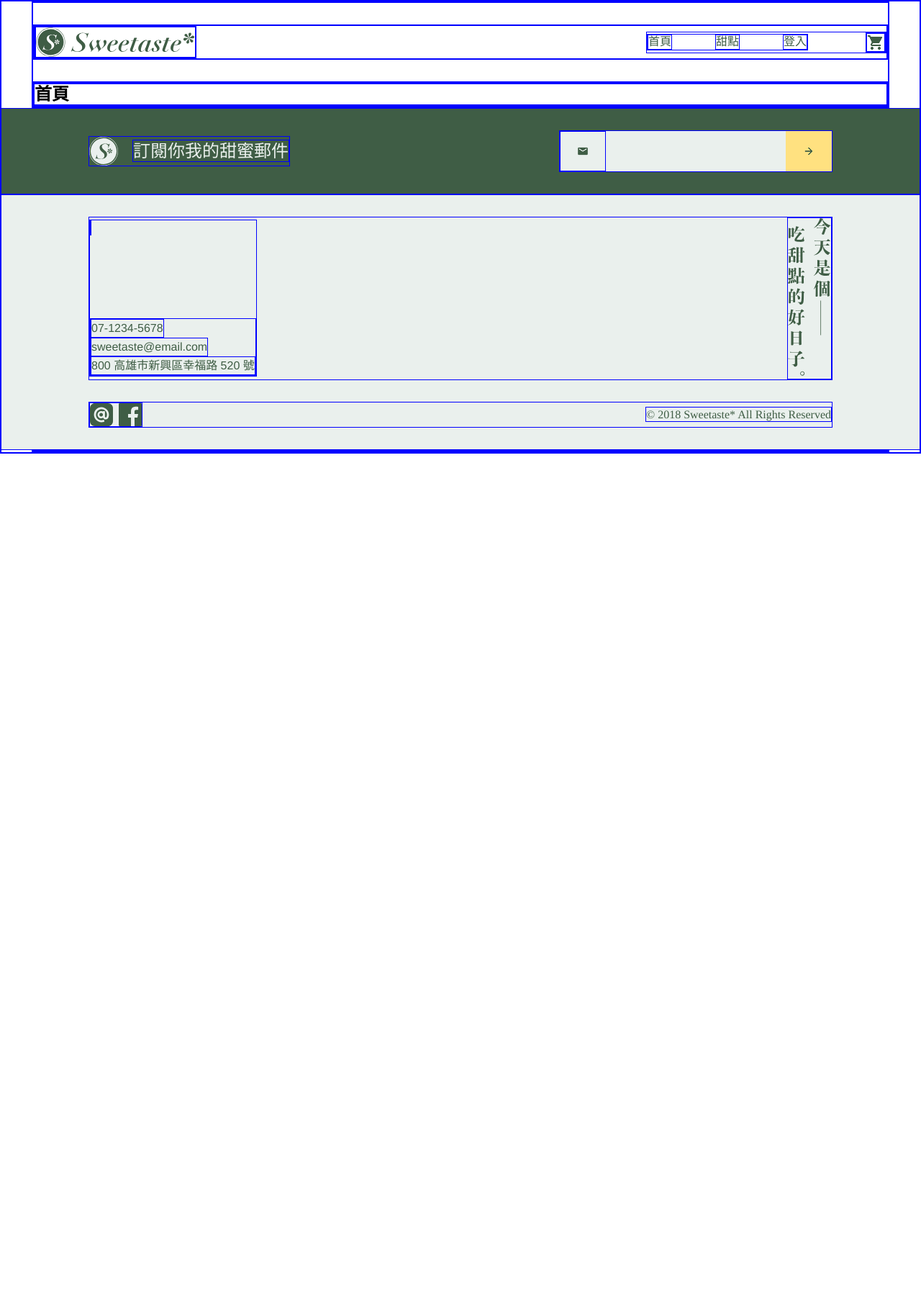
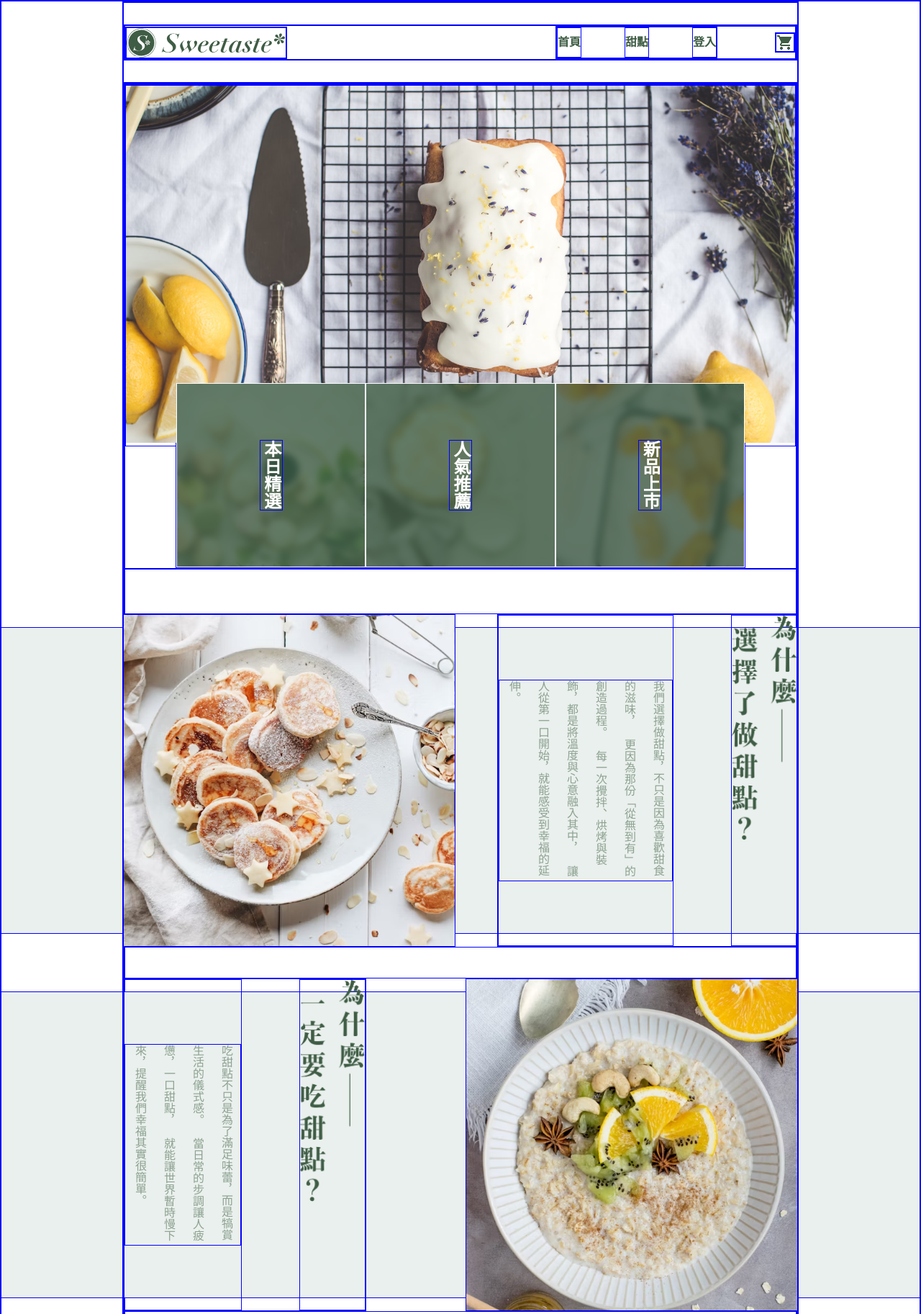
Before and after one commit to fntxxx/dessertEC, a plain HTML site: page index.html in a window 1280 px wide. Shown: the top 1825 px of the page at 72% size. Before the commit the page ends 800 px from the top, so only its background shows below. Drawn offline with Linux system fonts and the light colour scheme.

Commit message:
首頁除商品卡片完成+小修頁尾

```diff
--- a/js/pages/home.js
+++ b/js/pages/home.js
@@ -1,7 +1,82 @@
 export default function home() {
-  const el = document.createElement("section");
-  el.innerHTML = `
-    <h2>首頁</h2>
+    const el = document.createElement("section");
+    el.innerHTML = `
+    <section class="hero">
+        <div class="hero__image-wrapper">
+            <img src="./img/home/banner1.avif" alt="首頁主視覺" class="hero__image">
+        </div>
+
+        <div class="hero__category-buttons">
+            <button type="button" class="hero__button hero__button--daily">
+                <p>本日精選</p>
+            </button>
+
+            <button type="button" class="hero__button hero__button--popular">
+                <p>人氣推薦</p>
+            </button>
+
+            <button type="button" class="hero__button hero__button--new">
+                <p>新品上市</p>
+            </button>
+        </div>
+    </section>
+
+    <section class="section-why-choose">
+        <div class="section-why-choose__text-only--sm">
+            <img src="./img/home/sm-text1.png" alt="為什麼選擇了做甜點">
+        </div>
+        <div class="section-why-choose__group">
+            <div class="section-why-choose__group--inner">
+                <div class="section-why-choose__image">
+                    <img src="./img/home/banner2.avif" alt="甜點圖片1">
+                </div>
+                <div class="section-why-choose__text">
+                    <div class="section-why-choose__title">
+                        <img src="./img/home/lg-text1.png" alt="為什麼選擇了做甜點">
+                    </div>
+                    <div class="section-why-choose__description">
+                        <p>
+                            我們選擇做甜點，不只是因為喜歡甜食的滋味，
+                            更因為那份「從無到有」的創造過程。
+                            每一次攪拌、烘烤與裝飾，都是將溫度與心意融入其中，
+                            讓人從第一口開始，就能感受到幸福的延伸。
+                        </p>
+                    </div>
+                </div>
+            </div>
+        </div>
+
+        <div class="section-why-choose__text-only--sm">
+            <img src="./img/home/sm-text2.png" alt="為什麼一定要吃甜點">
+        </div>
+        <div class="section-why-choose__group">
+            <div class="section-why-choose__group--inner">
+                <div class="section-why-choose__image">
+                    <img src="./img/home/banner3.avif" alt="甜點圖片2">
+                </div>
+                <div class="section-why-choose__text">
+                    <div class="section-why-choose__title">
+                        <img src="./img/home/lg-text2.png" alt="為什麼一定要吃甜點">
+                    </div>
+                    <div class="section-why-choose__description">
+                        <p>
+                            吃甜點不只是為了滿足味蕾，而是犒賞生活的儀式感。
+                            當日常的步調讓人疲憊，一口甜點，
+                            就能讓世界暫時慢下來，提醒我們幸福其實很簡單。
+                        </p>
+                    </div>
+                </div>
+            </div>
+        </div>
+
+        <div class="section-why-choose__text-only--sm">
+            <img src="./img/home/sm-text3.png" alt="想吃甜點是不需要理由的">
+        </div>
+        <div class="section-why-choose__text-only--lg">
+            <img src="./img/home/lg-text3.png" alt="想吃甜點是不需要理由的">
+        </div>
+    </section>
+
   `;
-  return el;
+    return el;
 }
--- a/js/parts/footer.js
+++ b/js/parts/footer.js
@@ -2,6 +2,7 @@ export default function footer() {
     const el = document.createElement("footer");
     el.innerHTML = `
     <div class="footer__subscription">
+        <div class="footer__subscription--inner">
             <div class="footer__subscription-info">
                 <img src="./img/footer/logo-light.png" alt="LOGO">
                 <p>訂閱你我的甜蜜郵件</p>
@@ -16,8 +17,10 @@ export default function footer() {
                 </button>
             </div>
         </div>
+    </div>
 
     <div class="footer__content">
+        <div class="footer__content--inner ">
             <div class="footer__info">
                 <div class="footer__brand">
                     <div class="footer__logo">
@@ -41,6 +44,7 @@ export default function footer() {
                 <p class="footer__copyright">© 2018 Sweetaste* All Rights Reserved</p>
             </div>
         </div>
+    </div>
   `;
     return el;
 }
--- a/scss/all.scss
+++ b/scss/all.scss
@@ -1,3 +1,4 @@
 @use "base" as *;
 @use "components" as *;
 @use "layout" as *;
+@use "pages" as *;
--- a/scss/base/_base.scss
+++ b/scss/base/_base.scss
@@ -1,4 +1,4 @@
-// base.scss
+/* base.scss */
 
 @use "variable" as *;
 
--- a/scss/base/_mixin.scss
+++ b/scss/base/_mixin.scss
@@ -1,5 +1,3 @@
-// mixin.scss
-
 @mixin pad {
     @media (max-width:768px) {
         @content;
--- a/scss/base/_variable.scss
+++ b/scss/base/_variable.scss
@@ -1,5 +1,3 @@
-// variable.scss
-
 // 色彩系統
 $color-white: #FFFFFF;
 $color-primary-light: #FFE180;
--- a/scss/layout/_container.scss
+++ b/scss/layout/_container.scss
@@ -1,7 +1,10 @@
+/* container.scss */
+
 @use "../base" as *;
 
 .container {
-    margin: 0 42px;
+    max-width: 940px;
+    margin: 0 auto;
     background-color: $color-white;
 
     @include mobile {
--- a/scss/layout/_footer.scss
+++ b/scss/layout/_footer.scss
@@ -1,10 +1,9 @@
+/* footer.scss */
+
 @use "../base" as *;
 @use "../components" as *;
 
 .footer__subscription {
-    @include flex-between;
-    flex-wrap: nowrap;
-    padding: 30px 122px;
     background-color: $color-primary;
     position: relative;
     left: 50%;
@@ -13,10 +12,19 @@
     margin-left: -50vw;
     margin-right: -50vw;
 
+
+    &--inner {
+        @include flex-between;
+        max-width: 940px;
+        margin: 30px auto;
+        flex-wrap: nowrap;
+        padding: 0px 70px;
+
         @include mobile {
-        padding: 30px;
             flex-direction: column;
             gap: 30px;
+            margin: 30px;
+        }
     }
 }
 
@@ -75,10 +83,6 @@
 }
 
 .footer__content {
-    @include flex-between;
-    flex-direction: column;
-    gap: 30px;
-    padding: 30px 122px;
     background-color: $color-secondary-light;
     position: relative;
     left: 50%;
@@ -87,9 +91,18 @@
     margin-left: -50vw;
     margin-right: -50vw;
 
+    &--inner {
+        max-width: 940px;
+        margin: 30px auto;
+        @include flex-between;
+        flex-direction: column;
+        gap: 30px;
+        padding: 0px 70px;
+
         @include mobile {
             padding: 30px;
             gap: 37px;
+        }
     }
 }
 
--- a/scss/layout/_header.scss
+++ b/scss/layout/_header.scss
@@ -1,3 +1,5 @@
+/* header.scss */
+
 @use "../base" as *;
 @use "../components" as *;
 
@@ -11,6 +13,8 @@ header {
     a {
         @include link--neutral;
         color: $color-primary;
+        font: normal normal 600 16px/40px $font-primary;
+        letter-spacing: 0px;
     }
 }
 
--- /dev/null
+++ b/scss/pages/_home.scss
@@ -0,0 +1,253 @@
+/* home.scss */
+
+@use "../base" as *;
+@use "../components" as *;
+
+.hero {
+    text-align: center;
+
+    &__image-wrapper {
+        width: 100%;
+        overflow: hidden;
+    }
+
+    &__image {
+        width: 100%;
+        height: 496px;
+        object-fit: cover;
+
+        @include mobile {
+            height: 277px;
+        }
+    }
+
+    &__category-buttons {
+        @include flex-center;
+        margin: -89px 70px 0 70px;
+
+        @include mobile {
+            margin: 0;
+        }
+    }
+
+    &__button {
+        @include flex-center;
+        width: 100%;
+        height: 256px;
+        border: $color-white solid 1px;
+        cursor: pointer;
+        position: relative;
+        overflow: hidden;
+        background-size: cover;
+        background-position: center;
+        background-repeat: no-repeat;
+        transition: transform 0.3s ease, filter 0.3s ease;
+
+        @include mobile {
+            height: 180px;
+        }
+
+        &::before {
+            content: "";
+            position: absolute;
+            inset: 0;
+            background-color: rgba(red($color-primary), green($color-primary), blue($color-primary), 0.8);
+            pointer-events: none;
+            transition: opacity 0.3s ease;
+            z-index: 1;
+            backdrop-filter: blur(5px);
+            -webkit-backdrop-filter: blur(5px);
+        }
+
+        p {
+            position: relative;
+            z-index: 3;
+            color: $color-white;
+            writing-mode: vertical-rl;
+            text-orientation: upright;
+            font: normal normal 600 24px/30px $font-primary;
+        }
+
+        &:hover {
+            transform: scale(1.05);
+            filter: brightness(1.05);
+            z-index: 2;
+
+            &::before {
+                background-color: rgba(red($color-primary-light), green($color-primary-light), blue($color-primary-light), 0.8);
+            }
+
+            p {
+                color: $color-primary;
+            }
+        }
+
+        &--daily {
+            background-image: url("../img/home/btn-daily.avif");
+
+        }
+
+        &--popular {
+            background-image: url("../img/home/btn-popular.avif");
+        }
+
+        &--new {
+            background-image: url("../img/home/btn-new.avif");
+        }
+    }
+}
+
+.section-why-choose {
+    display: flex;
+    flex-direction: column;
+
+    &__group {
+        background-color: $color-secondary-light;
+        position: relative;
+        left: 50%;
+        right: 50%;
+        width: 100vw;
+        margin-left: -50vw;
+        margin-right: -50vw;
+        margin-top: 80px;
+
+        @include mobile {
+            margin-top: 0;
+        }
+
+        &--inner {
+            @include flex-between;
+            align-items: stretch;
+            max-width: 940px;
+            margin: -20px auto;
+
+            @include mobile {
+                flex-direction: column;
+                height: auto;
+                margin: 0px;
+            }
+
+        }
+
+        &:nth-of-type(4) {
+            .section-why-choose__group--inner {
+                flex-direction: row-reverse;
+
+                @include mobile {
+                    flex-direction: column;
+                    height: auto;
+                    margin: 0px;
+                }
+            }
+        }
+    }
+
+    &__group--inner &__text {
+        @include flex-between;
+        align-items: stretch;
+        flex-direction: row-reverse;
+        gap: 80px;
+
+        @include mobile {
+            margin: 30px;
+        }
+    }
+
+    &__title {
+        img {
+            width: 90px;
+            height: auto;
+        }
+
+        @include mobile {
+            display: none;
+        }
+    }
+
+
+    &__description {
+        @include flex-center;
+
+        @include mobile {
+            height: auto;
+        }
+
+        p {
+            color: $color-secondary;
+            writing-mode: vertical-rl;
+            text-orientation: upright;
+            font: normal normal 300 16px/40px $font-primary;
+            letter-spacing: 0px;
+            color: $color-secondary;
+            max-height: 280px;
+
+            @include mobile {
+                writing-mode: horizontal-tb;
+                text-orientation: sideways;
+            }
+        }
+    }
+
+
+    &__image {
+        @include flex-center;
+
+        @include mobile {
+            display: block;
+            margin: 0;
+            width: 100%;
+        }
+
+        img {
+            width: 100%;
+            max-width: 460px;
+            aspect-ratio: 1 / 1;
+            object-fit: cover;
+
+            @include mobile {
+                height: 250px;
+                aspect-ratio: auto;
+                position: relative;
+                left: 50%;
+                right: 50%;
+                width: 100vw;
+                margin-left: -50vw;
+                margin-right: -50vw;
+                max-width: none;
+            }
+        }
+    }
+
+    &__text-only--lg {
+        display: flex;
+        justify-content: center;
+        margin-top: 95px;
+        margin-bottom: 80px;
+
+        img {
+            width: 100%;
+            max-width: 90px;
+            height: auto;
+        }
+
+        @include mobile {
+            display: none;
+        }
+    }
+
+    &__text-only--sm {
+        display: none;
+
+        @include mobile {
+            display: flex;
+            justify-content: center;
+            margin: 30px auto;
+
+            img {
+                width: 100%;
+                min-width: 196px;
+                height: auto;
+            }
+        }
+    }
+}
--- /dev/null
+++ b/scss/pages/_index.scss
@@ -0,0 +1 @@
+@forward "home";
```
Also changed, not shown: index.html (+0 -3 lines), css/all.css, img/home/btn-daily.avif (renamed from img/home/btnbg1.avif), img/home/btn-new.avif (renamed from img/home/btnbg3.avif), img/home/btn-popular.avif (renamed from img/home/btnbg2.avif), 1 other file. Lines whose indentation alone changed are shown as unchanged.
